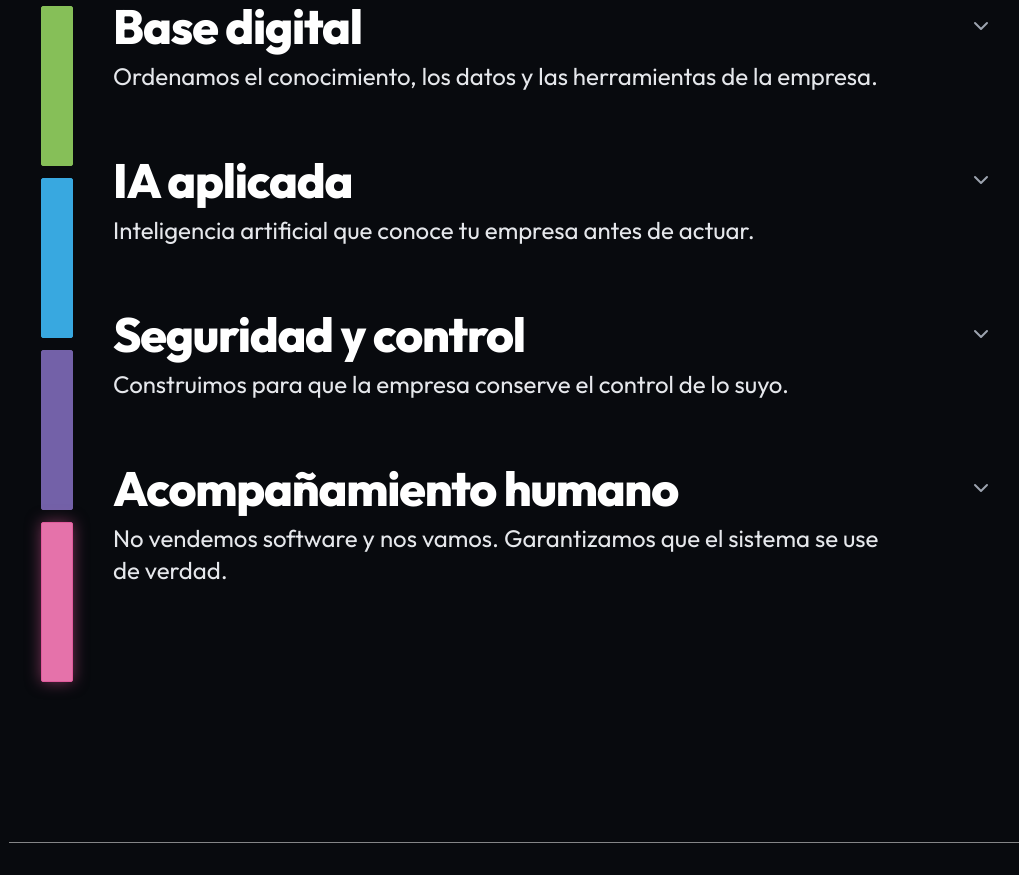
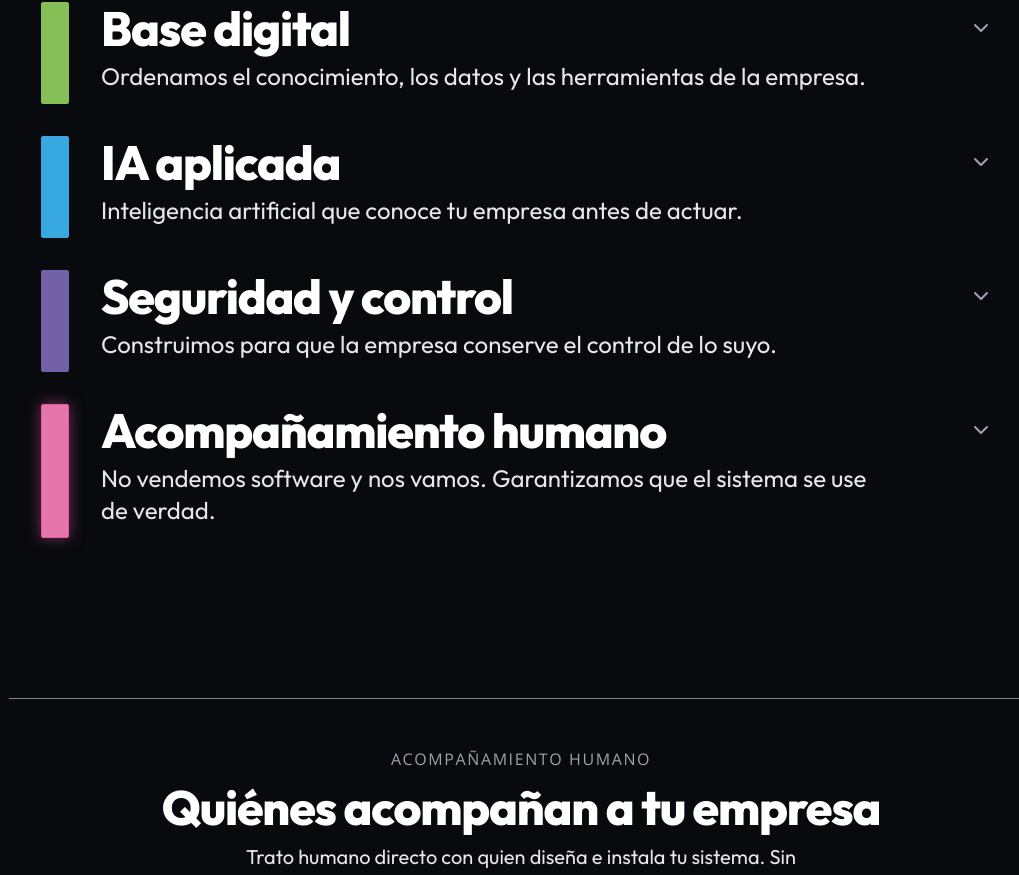
Before and after one commit to gerard-iartesana/iartesana-website, a Next.js app: page / in a window 1280 px wide. Shown: the part 1628-2503 px from the top of the page, without its empty margins (119-1138 px from the left). Built offline with nearby package versions, Linux system fonts and the light colour scheme.

Commit message:
fix: align modular blocks directly with step items to maintain perfect alignment when expanding

```diff
--- a/src/components/ScrollTimeline.tsx
+++ b/src/components/ScrollTimeline.tsx
@@ -92,7 +92,6 @@ export default function ScrollTimeline() {
   return (
     <section id="capas" className="w-full max-w-5xl mx-auto py-16 px-4 sm:px-6 lg:px-8" ref={timelineRef}>
       <div className="text-center space-y-4 mb-16">
-        {/* Descriptor en Open Sans tipografía normal */}
         <span className="text-sm sm:text-base font-['Open_Sans',sans-serif] uppercase tracking-widest text-gray-400 font-normal block">
           Recorrido de Implantación
         </span>
@@ -104,20 +103,25 @@ export default function ScrollTimeline() {
         </p>
       </div>
 
-      {/* Main container with Left Modular Stack Column */}
-      <div className="relative flex gap-6 sm:gap-10">
-        {/* Left Modular Stack Column */}
-        <div className="flex flex-col gap-3 w-5 sm:w-8 shrink-0 pt-1">
+      {/* List of Steps with Perfectly Aligned Left Modular Blocks */}
+      <div className="space-y-8">
         {steps.map((step, index) => {
           const isActive = activeStep >= index;
           const isCurrent = activeStep === index;
+          const isExpanded = !!expandedSteps[index];
 
           return (
             <div
               key={index}
+              className={`timeline-step flex gap-5 sm:gap-8 items-stretch transition-all duration-500 ${
+                isActive ? 'opacity-100' : 'opacity-50'
+              }`}
+            >
+              {/* Left Modular Block linked strictly to this step */}
+              <div
                 onClick={() => toggleExpand(index)}
-                className={`w-full flex-1 rounded-sm border transition-all duration-500 cursor-pointer min-h-[140px] sm:min-h-[160px] relative overflow-hidden ${
-                  isActive ? 'shadow-lg' : 'opacity-40'
+                className={`w-5 sm:w-7 shrink-0 rounded-sm border transition-all duration-500 cursor-pointer relative overflow-hidden self-stretch ${
+                  isActive ? 'shadow-lg' : 'opacity-30'
                 }`}
                 style={{
                   backgroundColor: isActive ? step.color : '#161B26',
@@ -127,35 +131,19 @@ export default function ScrollTimeline() {
                 title={step.title}
               >
                 {isCurrent && (
-                  <div className="absolute inset-0 bg-white/20 animate-pulse pointer-events-none" />
+                  <div className="absolute inset-0 bg-white/25 animate-pulse pointer-events-none" />
                 )}
               </div>
-            );
-          })}
-        </div>
 
-        {/* Right Content Steps List */}
-        <div className="flex-1 space-y-12">
-          {steps.map((step, index) => {
-            const isActive = activeStep >= index;
-            const isExpanded = !!expandedSteps[index];
-
-            return (
-              <div
-                key={index}
-                className={`timeline-step transition-all duration-500 ${
-                  isActive ? 'opacity-100' : 'opacity-50'
-                }`}
-              >
-                {/* Content block */}
-                <div className="space-y-4">
+              {/* Right Content Block for this step */}
+              <div className="flex-1 space-y-3 pt-0.5">
                 {/* Always Visible Header Block */}
                 <div
-                    className="cursor-pointer space-y-2.5 group"
+                  className="cursor-pointer space-y-2 group"
                   onClick={() => toggleExpand(index)}
                 >
                   <div className="flex items-center justify-between">
-                      {/* Título de la capa en BOLD / EXTRA BOLD */}
+                    {/* Título de la capa en BOLD */}
                     <h3 className="text-3xl sm:text-5xl font-extrabold text-white tracking-tight group-hover:text-gray-200 transition-colors">
                       {step.title}
                     </h3>
@@ -174,7 +162,7 @@ export default function ScrollTimeline() {
                     </button>
                   </div>
 
-                    {/* Texto de debajo en REGULAR / NORMAL */}
+                  {/* Texto de debajo en REGULAR */}
                   <p className="text-xl sm:text-2xl font-normal text-gray-200 max-w-3xl leading-relaxed">
                     {step.mainIdea}
                   </p>
@@ -205,7 +193,7 @@ export default function ScrollTimeline() {
                   </div>
 
                   {/* Link */}
-                    <div className="pt-2">
+                  <div className="pt-2 pb-2">
                     <Link
                       href={step.href}
                       className="inline-flex items-center gap-2 text-base sm:text-lg font-bold transition-colors hover:underline"
@@ -221,7 +209,6 @@ export default function ScrollTimeline() {
           );
         })}
       </div>
-      </div>
     </section>
   );
 }
```
Lines whose indentation alone changed are shown as unchanged.
